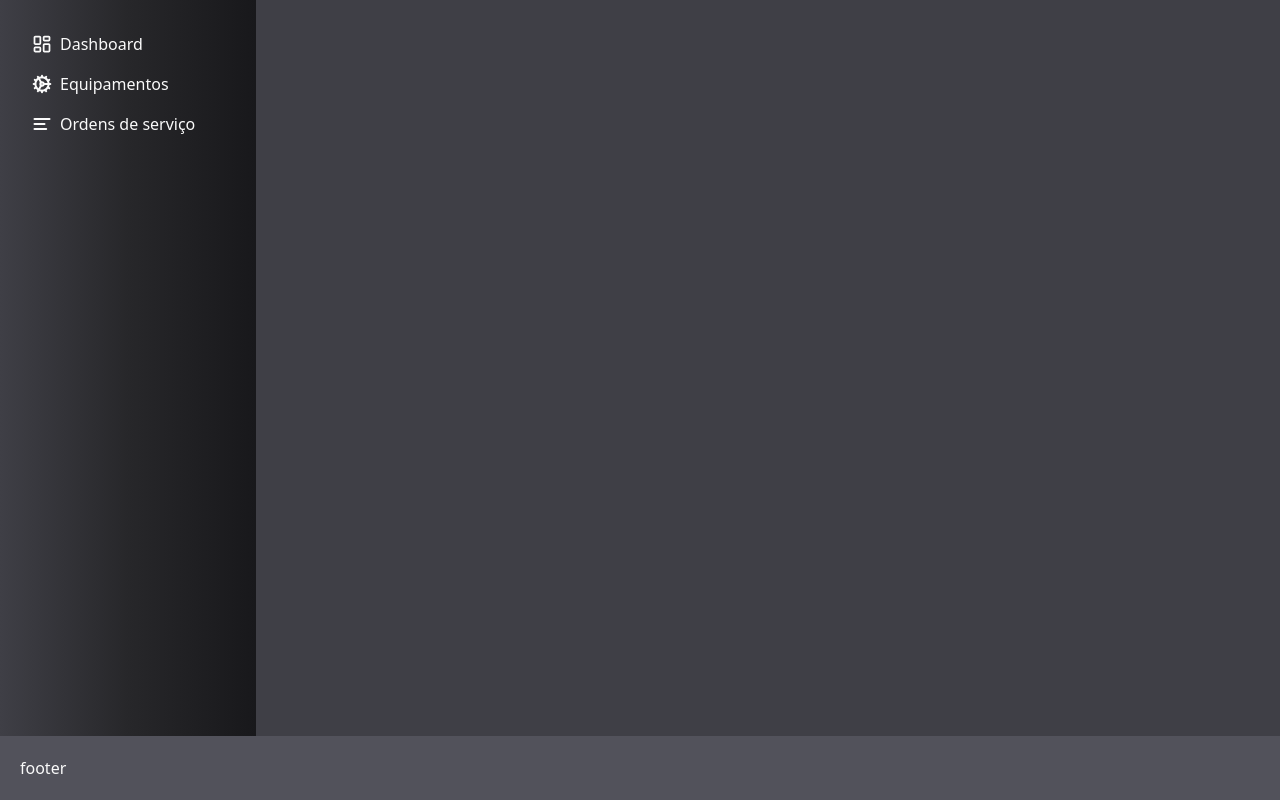
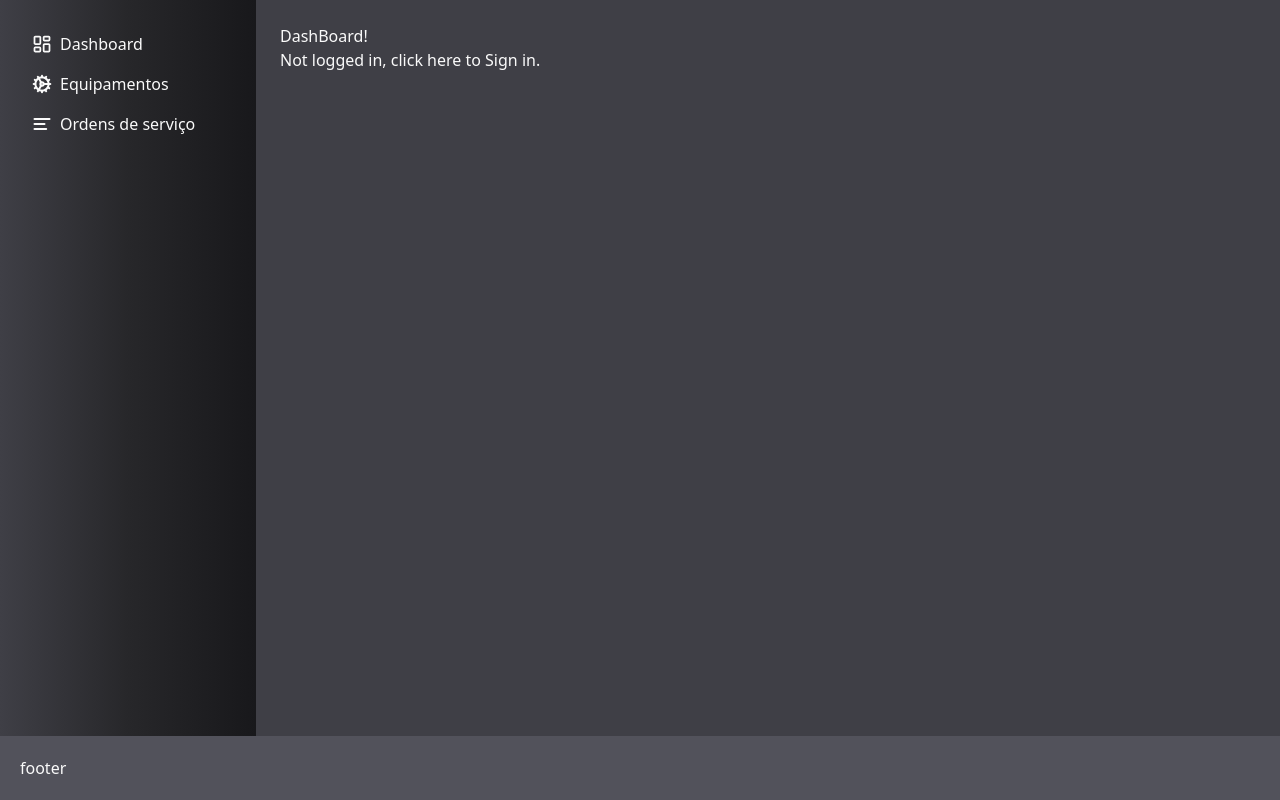
Before and after one commit to DavidIoner/frontend-web, a Next.js app: page /dashboard in a window 1280 px wide. Built offline with nearby package versions, Linux system fonts and the light colour scheme; no server answers.

Commit message:
login hard codded

```diff
--- a/src/app/api/auth/[...nextauth]/options.ts
+++ b/src/app/api/auth/[...nextauth]/options.ts
@@ -15,7 +15,7 @@ export const options: NextAuthOptions = {
                 if (user &&
                     user?.email === credentials?.email &&
                     user?.password === credentials?.password) {
-                        return user
+                    return user
                     }
                 return null
             }
--- a/src/app/api/auth/[...nextauth]/route.ts
+++ b/src/app/api/auth/[...nextauth]/route.ts
@@ -1,6 +1,7 @@
-import nextAuth from "next-auth/next";
+import NextAuth from "next-auth/next";
+
 import { options } from "./options";
 
-const handler = nextAuth(options)
+const handler = NextAuth(options)
 
 export {handler as GET, handler as POST}
--- a/src/app/dashboard/page.tsx
+++ b/src/app/dashboard/page.tsx
@@ -1,9 +1,16 @@
 import { getServerSession } from "next-auth"
+import UserInfo from "@/components/user-info"
+import Link from "next/link"
 
 export default async function DashBoard() {
   const session = await getServerSession()
 
   return (
-    <>{session?.user}</>
+    <div>
+      <p>DashBoard!</p>
+      <>{session ? (<UserInfo user={session.user} />) : (<div>Not logged in, <Link href="/api/auth/signin">click here to Sign in</Link>.</div>)}</>
+
+    </div>
+
   )
 }
```
